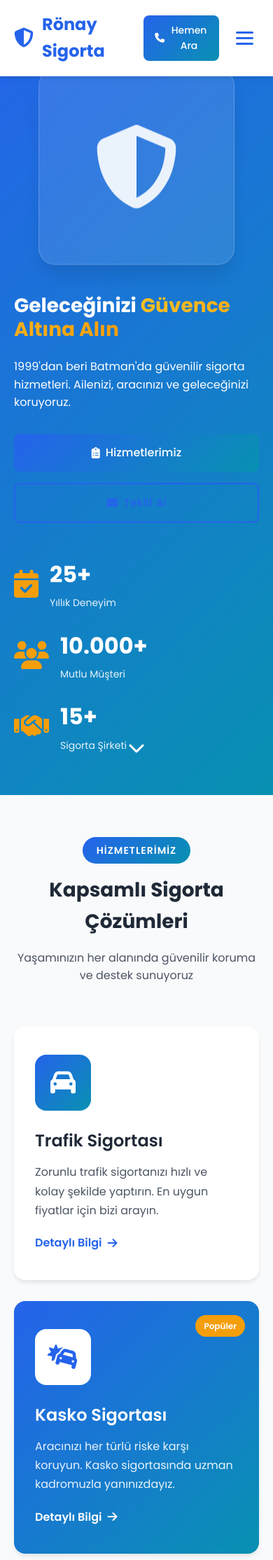
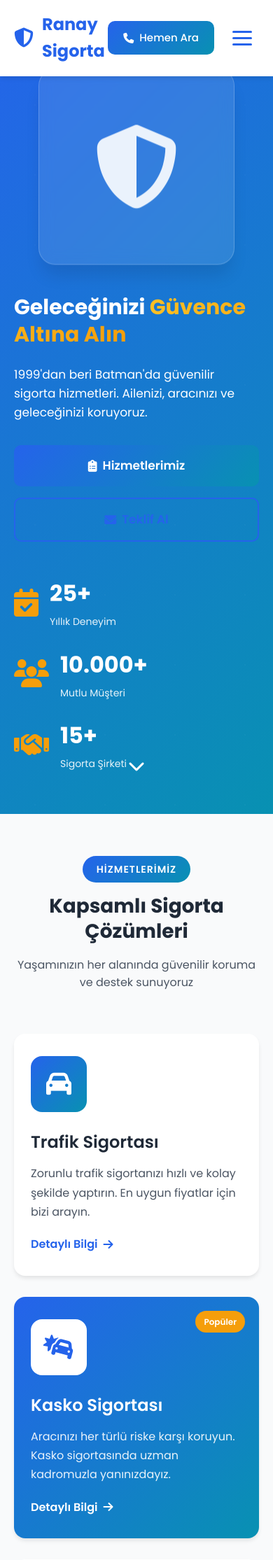
Before and after one commit to destek-stack/ronaysigorta-site, a PHP site: page / in a window 390 px wide. Shown: the top 2229 px of the page at 70% size. Run offline with PHP 8.4, Linux system fonts and the light colour scheme.

Commit message:
Ranay Sigorta - Mobil uyumlu profesyonel site iyileştirmeleri
✨ İyileştirmeler:
- Şirket adı düzeltildi: Rönay → Ranay (tüm dosyalarda)
- Mobil uyumluluk büyük ölçüde geliştirildi
- Buton boyutları optimize edildi (min 48px touch target)
- Profesyonel görünüm ve tutarlılık sağlandı

📱 Mobil İyileştirmeler:
- Tüm butonlar mobilde tam genişlik
- Minimum dokunma hedefleri (48px-56px)
- Form elemanları optimize edildi (52px min-height)
- Hamburger menü büyütüldü (48x48px)
- Menü linkleri daha büyük (48px min-height)
- CTA butonları tam genişlik mobilde
- Font boyutları optimize edildi

🎨 Tasarım İyileştirmeleri:
- Daha profesyonel padding ve spacing
- Tutarlı border-radius (10px)
- İyileştirilmiş touch targets
- Daha iyi responsive breakpoints
- Geliştirilmiş form deneyimi
- Optimize edilmiş mobil görünüm

🔧 Teknik İyileştirmeler:
- CSS buton stilleri güncellendi
- Responsive media queries iyileştirildi
- Touch-friendly etkileşim alanları
- Mobil viewport optimizasyonu
- Form validasyon hazır

```diff
--- a/css/style.css
+++ b/css/style.css
@@ -80,15 +80,18 @@ ul {
 .btn {
     display: inline-flex;
     align-items: center;
+    justify-content: center;
     gap: 8px;
-    padding: 12px 24px;
+    padding: 14px 28px;
+    min-height: 48px;
     font-size: 16px;
     font-weight: 500;
     border: none;
-    border-radius: 8px;
+    border-radius: 10px;
     cursor: pointer;
     transition: all 0.3s ease;
     text-align: center;
+    white-space: nowrap;
 }
 
 .btn-primary {
@@ -134,8 +137,10 @@ ul {
 }
 
 .btn-lg {
-    padding: 16px 32px;
+    padding: 18px 36px;
+    min-height: 56px;
     font-size: 18px;
+    font-weight: 600;
 }
 
 /* ===================================
@@ -215,16 +220,20 @@ ul {
 .mobile-menu-toggle {
     display: none;
     flex-direction: column;
-    gap: 5px;
+    gap: 6px;
     background: none;
     border: none;
     cursor: pointer;
-    padding: 8px;
+    padding: 12px;
+    min-width: 48px;
+    min-height: 48px;
+    justify-content: center;
+    align-items: center;
 }
 
 .mobile-menu-toggle span {
     display: block;
-    width: 25px;
+    width: 28px;
     height: 3px;
     background: var(--primary-color);
     border-radius: 3px;
@@ -266,12 +296,13 @@ ul {
     }
 
     .mobile-menu-toggle.active span:nth-child(3) {
-        transform: rotate(-45deg) translate(7px, -7px);
+        transform: rotate(-45deg) translate(8px, -8px);
     }
 
     .nav-actions .btn {
-        padding: 10px 16px;
-        font-size: 14px;
+        padding: 12px 20px;
+        font-size: 15px;
+        min-height: 44px;
     }
 }
 
@@ -1027,30 +1058,44 @@ section {
 
 @media (max-width: 480px) {
     .hero-title {
-        font-size: 28px;
+        font-size: 30px;
+        line-height: 1.3;
     }
 
     .hero-subtitle {
-        font-size: 16px;
+        font-size: 17px;
     }
 
     .hero-buttons {
         flex-direction: column;
+        width: 100%;
     }
 
-    .btn-lg {
-        padding: 14px 24px;
-        font-size: 16px;
+    .hero-buttons .btn {
         width: 100%;
         justify-content: center;
     }
 
+    .btn-lg {
+        padding: 16px 28px;
+        font-size: 17px;
+        width: 100%;
+        min-height: 52px;
+        justify-content: center;
+    }
+
+    .btn {
+        width: 100%;
+        min-height: 48px;
+    }
+
     .section-title {
         font-size: 28px;
+        line-height: 1.3;
     }
 
     .cta-title {
-        font-size: 26px;
+        font-size: 28px;
     }
 
     .cta-actions {
@@ -1058,7 +1103,20 @@ section {
         width: 100%;
     }
 
+    .cta-actions .btn {
+        width: 100%;
+    }
+
     .contact-grid {
         grid-template-columns: 1fr;
     }
+
+    /* Improve touch targets */
+    .service-card {
+        padding: 32px 24px;
+    }
+
+    .contact-card {
+        padding: 32px 24px;
+    }
 }
--- a/index.html
+++ b/index.html
@@ -3,9 +3,9 @@
 <head>
     <meta charset="UTF-8">
     <meta name="viewport" content="width=device-width, initial-scale=1.0">
-    <meta name="description" content="Rönay Sigorta - Batman'da 2002'den beri güvenilir sigorta hizmetleri. Trafik, Kasko, Dask, Sağlık ve tüm sigorta çözümleri.">
-    <meta name="keywords" content="sigorta, batman, rönay sigorta, trafik sigortası, kasko, dask, sağlık sigortası">
-    <title>Rönay Sigorta - Batman'ın Güvenilir Sigorta Acentesi</title>
+    <meta name="description" content="Ranay Sigorta - Batman'da 2002'den beri güvenilir sigorta hizmetleri. Trafik, Kasko, Dask, Sağlık ve tüm sigorta çözümleri.">
+    <meta name="keywords" content="sigorta, batman, ranay sigorta, trafik sigortası, kasko, dask, sağlık sigortası">
+    <title>Ranay Sigorta - Batman'ın Güvenilir Sigorta Acentesi</title>
 
     <!-- Fonts -->
     <link rel="preconnect" href="https://fonts.googleapis.com">
@@ -26,7 +26,7 @@
             <div class="nav-wrapper">
                 <a href="index.html" class="logo">
                     <i class="fas fa-shield-alt"></i>
-                    <span>Rönay Sigorta</span>
+                    <span>Ranay Sigorta</span>
                 </a>
 
                 <ul class="nav-menu" id="navMenu">
@@ -311,7 +311,7 @@
                 <div class="footer-column">
                     <div class="footer-logo">
                         <i class="fas fa-shield-alt"></i>
-                        <span>Rönay Sigorta</span>
+                        <span>Ranay Sigorta</span>
                     </div>
                     <p class="footer-description">
                         1999'dan beri Batman'da güvenilir sigorta hizmetleri sunuyoruz.
@@ -355,7 +355,7 @@
             </div>
 
             <div class="footer-bottom">
-                <p>&copy; 2024 Rönay Sigorta. Tüm hakları saklıdır.</p>
+                <p>&copy; 2024 Ranay Sigorta. Tüm hakları saklıdır.</p>
             </div>
         </div>
     </footer>
```
Also changed, not shown: other parts of css/style.css (+25 -4 lines), css/pages.css (+43 -5 lines), hakkimizda.html (+6 -6 lines), hizmetler.html (+6 -6 lines), iletisim.html (+5 -5 lines).
